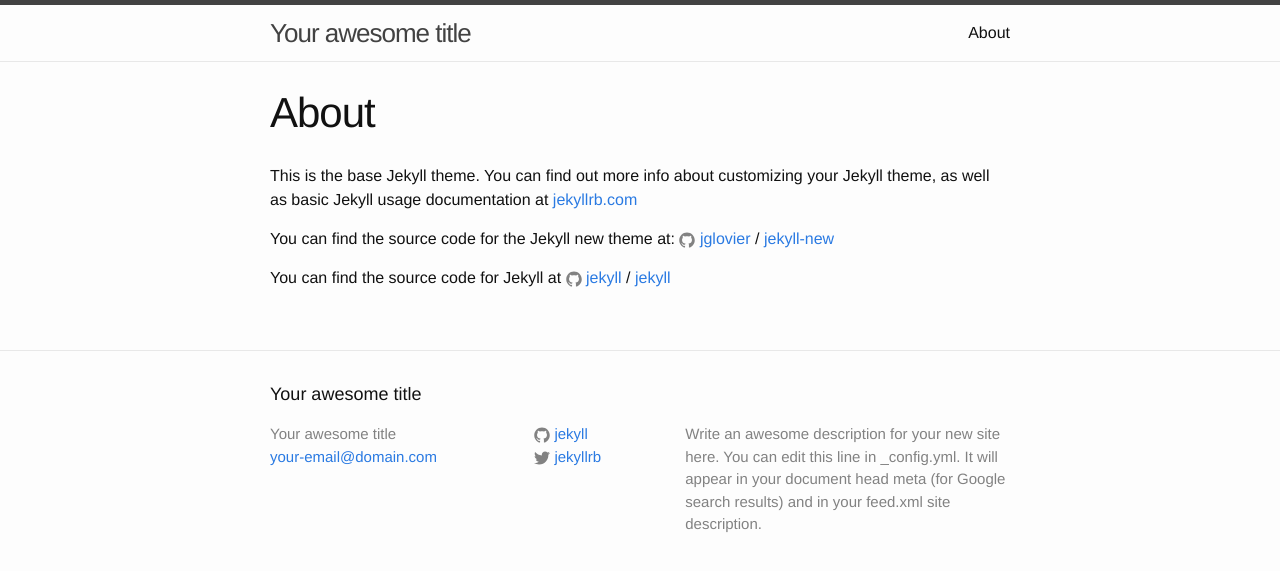
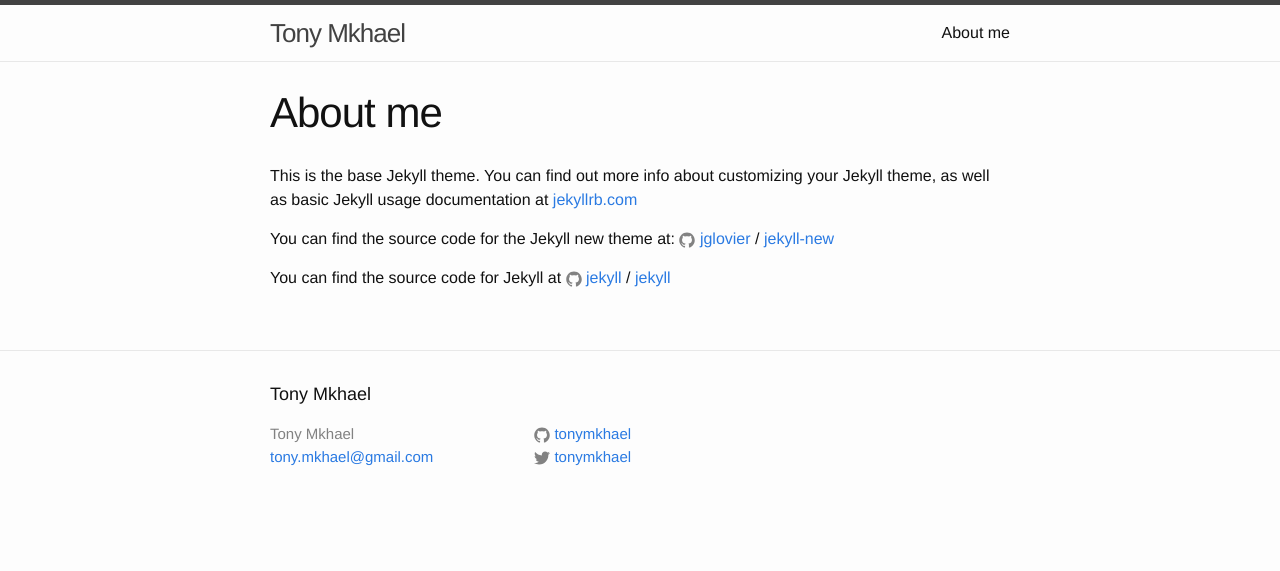
Before and after one commit to tonymkhael/tonymkhael.github.io, a Jekyll site: the page built from about.md, in a window 1280 px wide. Shown: the top 571 px of the page. Built offline with Jekyll 4.4.1, drawn with Linux system fonts in a browser that asks for light colours.

Commit message:
First changes

```diff
--- a/_config.yml
+++ b/_config.yml
@@ -6,16 +6,13 @@
 # 'jekyll serve'. If you change this file, please restart the server process.
 
 # Site settings
-title: Your awesome title
-email: your-email@domain.com
-description: > # this means to ignore newlines until "baseurl:"
-  Write an awesome description for your new site here. You can edit this
-  line in _config.yml. It will appear in your document head meta (for
-  Google search results) and in your feed.xml site description.
+title: Tony Mkhael
+email: tony.mkhael@gmail.com
+description:
 baseurl: "" # the subpath of your site, e.g. /blog
-url: "http://yourdomain.com" # the base hostname & protocol for your site
-twitter_username: jekyllrb
-github_username:  jekyll
+url: "tonymkhael.github.io" # the base hostname & protocol for your site
+twitter_username: tonymkhael
+github_username:  tonymkhael
 
 # Build settings
 markdown: kramdown
--- a/about.md
+++ b/about.md
@@ -1,8 +1,10 @@
 ---
 layout: page
-title: About
+title: About me
 permalink: /about/
 ---
+
+
 
 This is the base Jekyll theme. You can find out more info about customizing your Jekyll theme, as well as basic Jekyll usage documentation at [jekyllrb.com](http://jekyllrb.com/)
 
```
